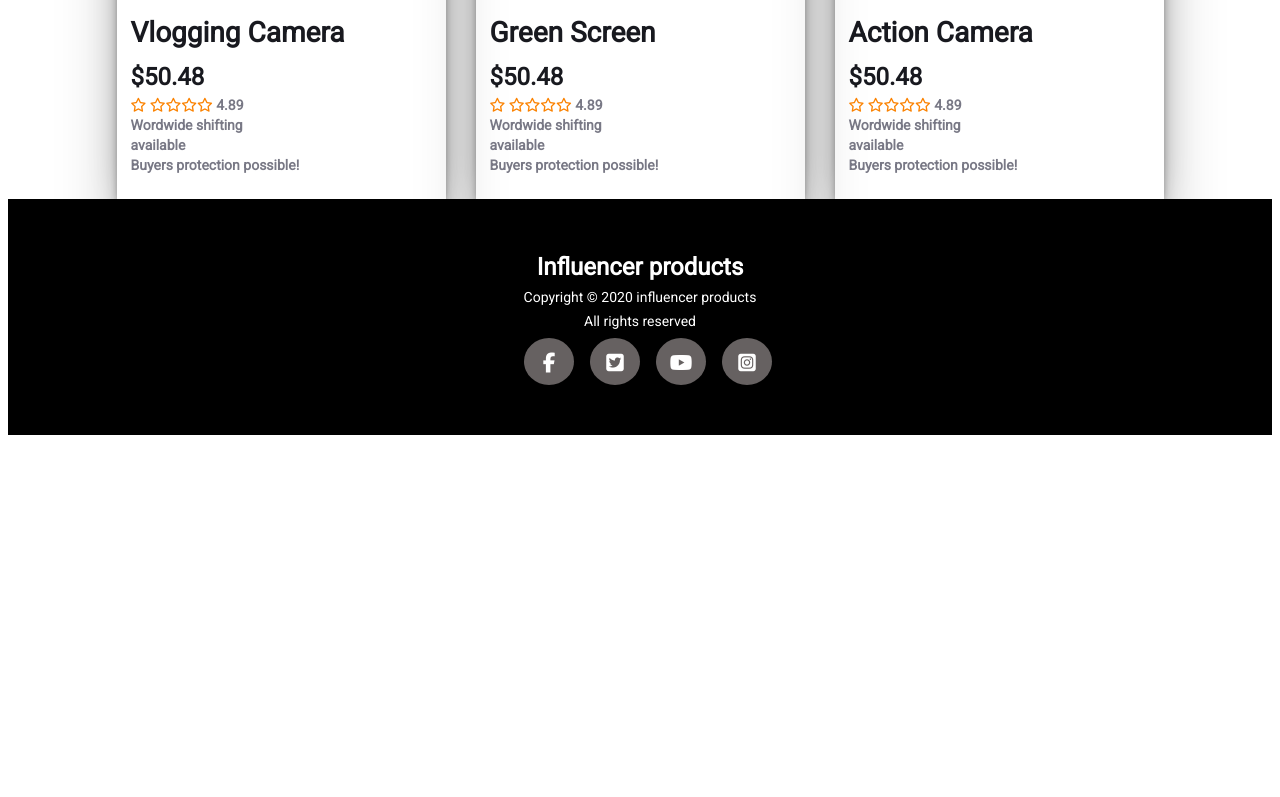
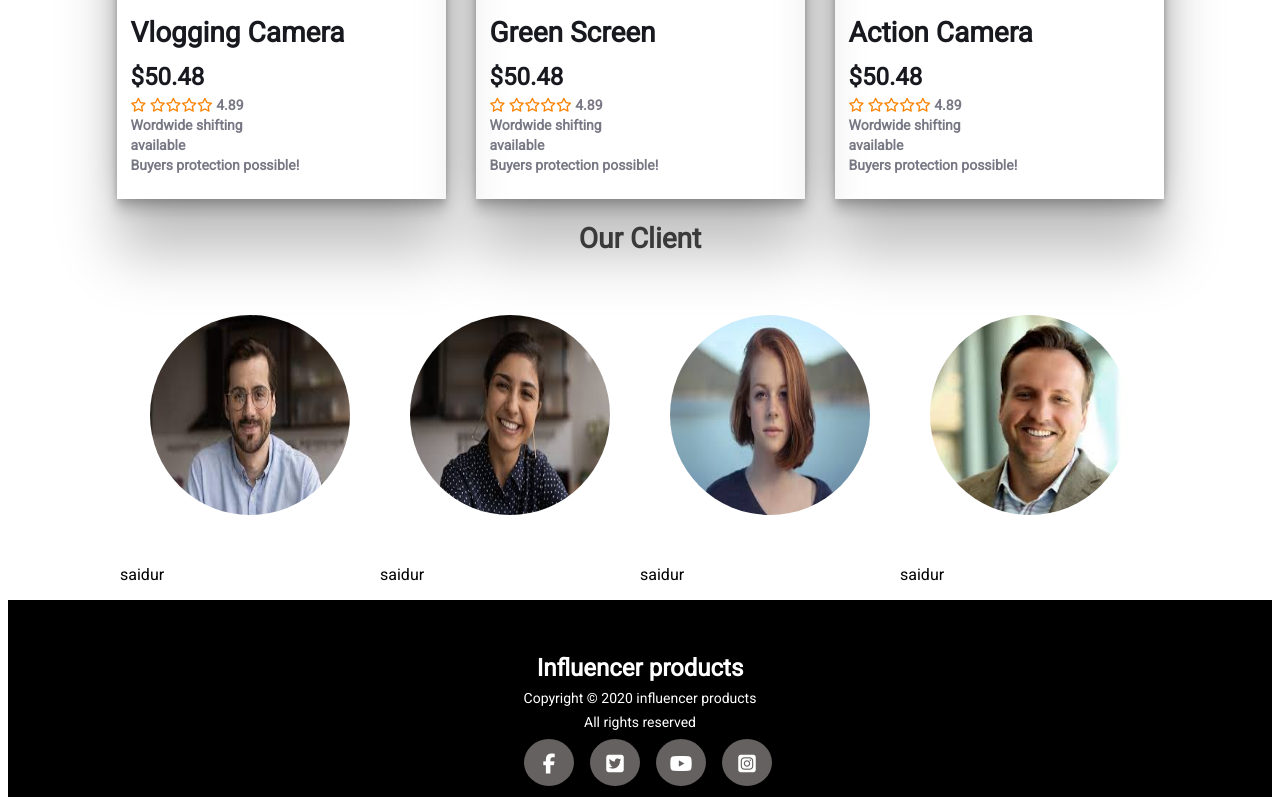
Before and after one commit to saidurrahman179/assaignment2, a plain HTML site: page index.html in a window 1280 px wide. Shown: the part 1921-2718 px from the top of the page. Before the commit the page ends 2364 px from the top, so only its background shows below. Drawn offline with Linux system fonts and the light colour scheme.

Commit message:
after add client

```diff
--- a/index.html
+++ b/index.html
@@ -6,7 +6,7 @@
     <meta name="viewport" content="width=device-width, initial-scale=1.0">
     <link rel="stylesheet" href="style.css">
     <script src="https://kit.fontawesome.com/28d3623b1f.js" crossorigin="anonymous"></script>
-    <title>Document</title>
+    <title>Influencer products</title>
 </head>
 <body>
     <!-- header area start -->
@@ -42,6 +42,7 @@
                 <img src="/images/main-camera.png" alt="">
             </div>
         </div>
+        <section>
             <div class="collection-area">
                 <h2 class="area-title">Popular Collection</h2>
                 <div class="collections">
@@ -131,6 +132,31 @@
                 </div>
 
             </div>
+        </section>
+
+        <section>
+            <div class="our-client">
+                <h2 class="area-title">Our Client</h2>
+                <div class="clients">
+                    <div class="client">
+                        <img src="images/person/p1.jpg" />
+                        <p>saidur</p>
+                    </div>
+                    <div class="client">
+                        <img src="images/person/p2.jpg" />
+                        <p>saidur</p>
+                    </div>
+                    <div class="client">
+                        <img src="images/person/p4.jpg" />
+                        <p>saidur</p>
+                    </div>
+                    <div class="client">
+                        <img src="images/person/3.jpg" />
+                        <p>saidur</p>
+                    </div>
+                </div>
+            </div>
+        </section>
 
     </main>
     <!-- main area is end -->
--- a/style.css
+++ b/style.css
@@ -56,6 +56,14 @@ nav ul li a{
    border: none;
    color: #FFFFFF
 }
+.banner-img img{
+    transition: 0.5s;
+}
+.banner-img img:hover{
+    transform: scale(1.2);
+
+
+}
 .area-title{
     font-size: 28px;
     color: #3A3A3A;
@@ -81,12 +89,20 @@ nav ul li a{
 .collection{
     width: 301px;
     height: 448px;
+    overflow: hidden;
    padding: 14px;
     box-shadow: rgba(0, 0, 0, 0.25) 0px 54px 55px, rgba(0, 0, 0, 0.12) 0px -12px 30px, rgba(0, 0, 0, 0.12) 0px 4px 6px, rgba(0, 0, 0, 0.17) 0px 12px 13px, rgba(0, 0, 0, 0.09) 0px -3px 5px;
 }
 .collection img{
     width: 300px;
     height: 256px;
+    transition: 0.5s;
+    border-radius: 5px;
+
+
+}
+.collection img:hover{
+    transform: scale(1.1);
 
 }
 .collection h2{
@@ -116,6 +132,25 @@ nav ul li a{
 }
 .see-more{
     text-align: right;
+}
+.our-client{
+    display: flex;
+    flex-direction: column;
+    justify-content: center;
+    align-items: center;
+}
+
+.clients{
+    display: flex;
+    justify-content: center;
+    align-items: center;
+    flex-wrap: wrap;
+}
+.client img{
+    border-radius: 100%;
+    width: 200px;
+    height: 200px;
+    padding: 30px;
 }
 
 /* code for footer  */
```
Also changed, not shown: images/person/3.jpg (added), images/person/p1.jpg (added), images/person/p2.jpg (added), images/person/p4.jpg (added). Lines whose indentation alone changed are shown as unchanged.
